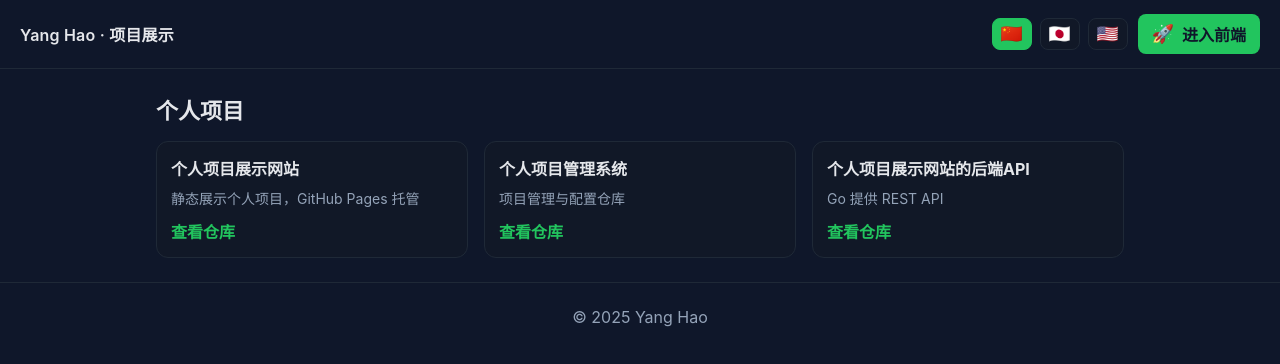
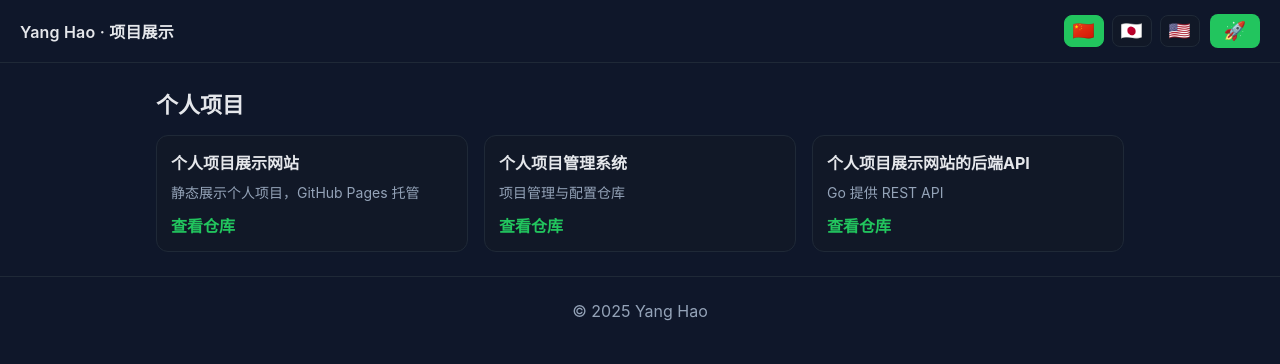
Before and after one commit to yanghao0075/yanghao0075.github.io, a plain HTML site: page index.html in a window 1280 px wide. Drawn offline with Linux system fonts and the light colour scheme; no server answers.

Commit message:
refactor(前端): 移除前端按钮文字并优化无障碍标签
按钮仅显示图标，文字内容移至aria-label和title属性以提升无障碍体验

```diff
--- a/index.html
+++ b/index.html
@@ -17,7 +17,6 @@
         </div>
         <a id="go-frontend" class="btn btn-icon" href="#" aria-label="进入前端" title="进入前端（需登录）">
           <span class="icon" aria-hidden="true">🚀</span>
-          <span id="go-frontend-text">进入前端</span>
         </a>
       </nav>
     </header>
--- a/main.js
+++ b/main.js
@@ -38,19 +38,14 @@ const brandEl = document.getElementById('brand');
 const pageTitleEl = document.getElementById('page-title');
 const footerEl = document.getElementById('footer-text');
 const goFrontendEl = document.getElementById('go-frontend');
-const goFrontendTextEl = document.getElementById('go-frontend-text');
 const langSwitchEl = document.getElementById('lang-switch');
 
 function applyI18n(lang) {
   const t = I18N[lang] || I18N.zh;
   brandEl.textContent = t.brand;
   pageTitleEl.textContent = t.pageTitle;
-  if (goFrontendTextEl) {
-    goFrontendTextEl.textContent = t.frontendBtn;
-  } else {
-    // 兜底：旧结构仍更新整个链接文本
-    goFrontendEl.textContent = t.frontendBtn;
-  }
+  // 按钮仅显示图标，文字作为提示与无障碍标签
+  goFrontendEl.setAttribute('aria-label', t.frontendBtn);
   goFrontendEl.title = t.frontendTitle;
   footerEl.textContent = t.footer;
 }
```
